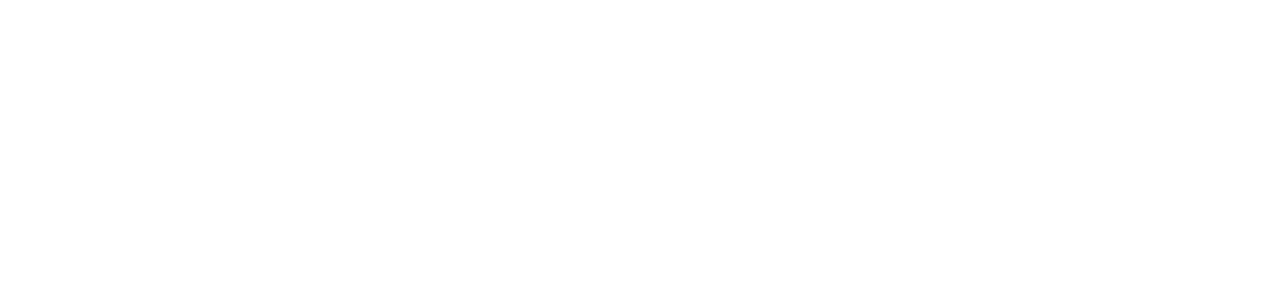
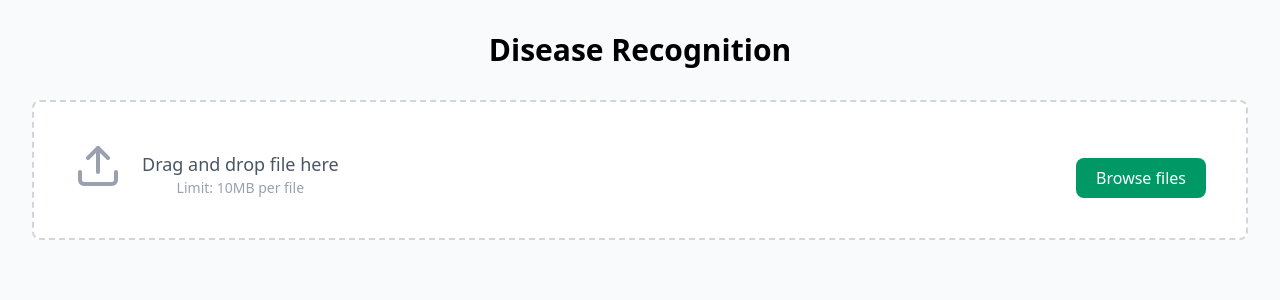
Before and after one commit to shivamsrc/Crop-Advisory-System, a React (Vite) app: page /disease-analysis in a window 1280 px wide. Before the commit this address had no page. Shown: the top 300 px of the page. Built offline with nearby package versions, Linux system fonts and the light colour scheme.

Commit message:
disease prediction feature added

```diff
--- a/src/App.jsx
+++ b/src/App.jsx
@@ -3,6 +3,7 @@
 import InputPage from "./Pages/inputCropAdvisory";
 import OutputPage from "./Pages/outputCropAdvisory";
 import InputYieldPage from "./Pages/inputYieldProduction";
+import Disease from "./Pages/cropDisease";
 
 export default function App(){
 
@@ -13,6 +14,7 @@
         <Route path="/input" element={<InputPage/>}/>
         <Route path="/output" element={<OutputPage/>}/>
         <Route path="/input-yield" element={<InputYieldPage/>}/>
+        <Route path="/disease-analysis" element={<Disease/>}/>
       </Routes>
     </BrowserRouter>
   </div>
--- /dev/null
+++ b/src/Pages/cropDisease.jsx
@@ -0,0 +1,118 @@
+import { useState } from "react";
+import { Upload, X } from "lucide-react";
+
+export default function Disease() {
+  const [file, setFile] = useState(null);
+  const [showImage, setShowImage] = useState(false);
+  const [prediction, setPrediction] = useState(null);
+
+  const handleFileChange = (e) => {
+    const selectedFile = e.target.files[0];
+    if (selectedFile) {
+      setFile({
+        url: URL.createObjectURL(selectedFile),
+        name: selectedFile.name,
+        size: (selectedFile.size / 1024).toFixed(1) + "KB",
+      });
+      setPrediction(null);
+      setShowImage(false);
+    }
+  };
+
+  const handleRemoveFile = () => {
+    setFile(null);
+    setShowImage(false);
+    setPrediction(null);
+  };
+
+  const handlePredict = () => {
+    setPrediction("Model is Predicting it's a Tomato___Tomato_Yellow_Leaf_Curl_Virus");
+  };
+
+  return (
+    <div className="min-h-screen w-full bg-gray-50 p-8">
+      <h1 className="text-3xl font-bold mb-8 text-center">Disease Recognition</h1>
+
+      {/* upload file */}
+      <div className=" flex justify-between border-2 border-dashed border-gray-300 rounded-lg p-10 text-center bg-white">
+        <div className="flex flex-row">
+            <div className="mr-5">
+                <Upload className="w-12 h-12 mx-auto text-gray-400" />
+            </div>
+            <div>
+                <p className="text-gray-600 mt-2 text-lg">Drag and drop file here</p>
+                <p className="text-gray-400 text-sm">Limit: 10MB per file</p>
+            </div>
+        </div>
+
+        <div>
+        <input
+          type="file"
+          id="fileInput"
+          onChange={handleFileChange}
+          className="hidden"
+        />
+        <label
+          htmlFor="fileInput"
+          className="inline-block mt-4 px-5 py-2 bg-emerald-600 text-white text-base rounded-lg hover:bg-emerald-700 cursor-pointer"
+        >
+          Browse files
+        </label>
+        </div>
+      </div>
+
+      {/* file info */}
+      {file && (
+        <div className="flex items-center justify-between bg-gray-100 p-4 mt-6 rounded-lg shadow-sm">
+          <div>
+            <p className="text-base font-medium">{file.name}</p>
+            <p className="text-sm text-gray-500">{file.size}</p>
+          </div>
+          <button
+            onClick={handleRemoveFile}
+            className="text-gray-400 hover:text-red-500"
+          >
+            <X className="w-6 h-6" />
+          </button>
+        </div>
+      )}
+
+      {/* Actions */}
+      {file && (
+        <div className="mt-6 flex flex-col items-center gap-4">
+          <button
+            onClick={() => setShowImage((prev) => !prev)}
+            className="px-5 py-2 bg-indigo-500 text-white rounded-lg hover:bg-indigo-600"
+          >
+            {showImage ? "Hide Image" : "Show Image"}
+          </button>
+
+          {showImage && (
+            <img
+              src={file.url}
+              alt="Preview"
+              className="w-full max-w-lg h-auto object-cover rounded-lg border shadow-md"
+            />
+          )}
+
+          <button
+            onClick={handlePredict}
+            className="px-5 py-2 bg-red-500 text-white rounded-lg hover:bg-red-600"
+          >
+            Predict
+          </button>
+        </div>
+      )}
+
+      {/* Prediction */}
+      {prediction && (
+        <div className="mt-8">
+          <p className="text-lg font-semibold mb-2">Our Prediction</p>
+          <div className="bg-green-100 border border-green-300 text-green-700 p-4 rounded-lg text-base">
+            {prediction}
+          </div>
+        </div>
+      )}
+    </div>
+  );
+}
--- a/src/Pages/dashboard.jsx
+++ b/src/Pages/dashboard.jsx
@@ -1,5 +1,5 @@
 import React, { useMemo, useState } from "react";
-import { ChevronDown, CloudSun, Droplets, Leaf, LogOut, Menu, Plus, Search, Settings, Sun, Thermometer, TrendingUp, Wheat, Wind, Sparkles, MapPin } from "lucide-react";
+import { Users, Stethoscope, ChevronDown, CloudSun, Droplets, Leaf, LogOut, Menu, Plus, Search, Settings, Sun, Thermometer, TrendingUp, Wheat, Wind, Sparkles, MapPin } from "lucide-react";
 import { Card, CardContent, CardDescription, CardHeader, CardTitle } from "@/components/ui/card";
 import { Button } from "@/components/ui/button";
 import { Tooltip, TooltipContent, TooltipProvider, TooltipTrigger } from "@/components/ui/tooltip";
@@ -130,9 +130,16 @@
 
                     <button className="flex items-center gap-3 rounded-2xl px-3 py-2 text-left transition hover:bg-emerald-50">
                         <span className="grid h-8 w-8 place-items-center rounded-xl bg-emerald-600/10 text-emerald-700">
-                        <MapPin />
+                        <Users />
                         </span>
                         <span className="text-[15px]">Farmer posts</span>
+                    </button>
+
+                    <button onClick={()=>navigate("/disease-analysis")} className="flex items-center gap-3 rounded-2xl px-3 py-2 text-left transition hover:bg-emerald-50">
+                      <span className="grid h-8 w-8 place-items-center rounded-xl bg-emerald-600/10 text-emerald-700">
+                        <Stethoscope />
+                      </span>
+                      <span className="text-[15px]">Disease Prediction</span>
                     </button>
 
                     <button className="flex items-center gap-3 rounded-2xl px-3 py-2 text-left transition hover:bg-emerald-50">
```
